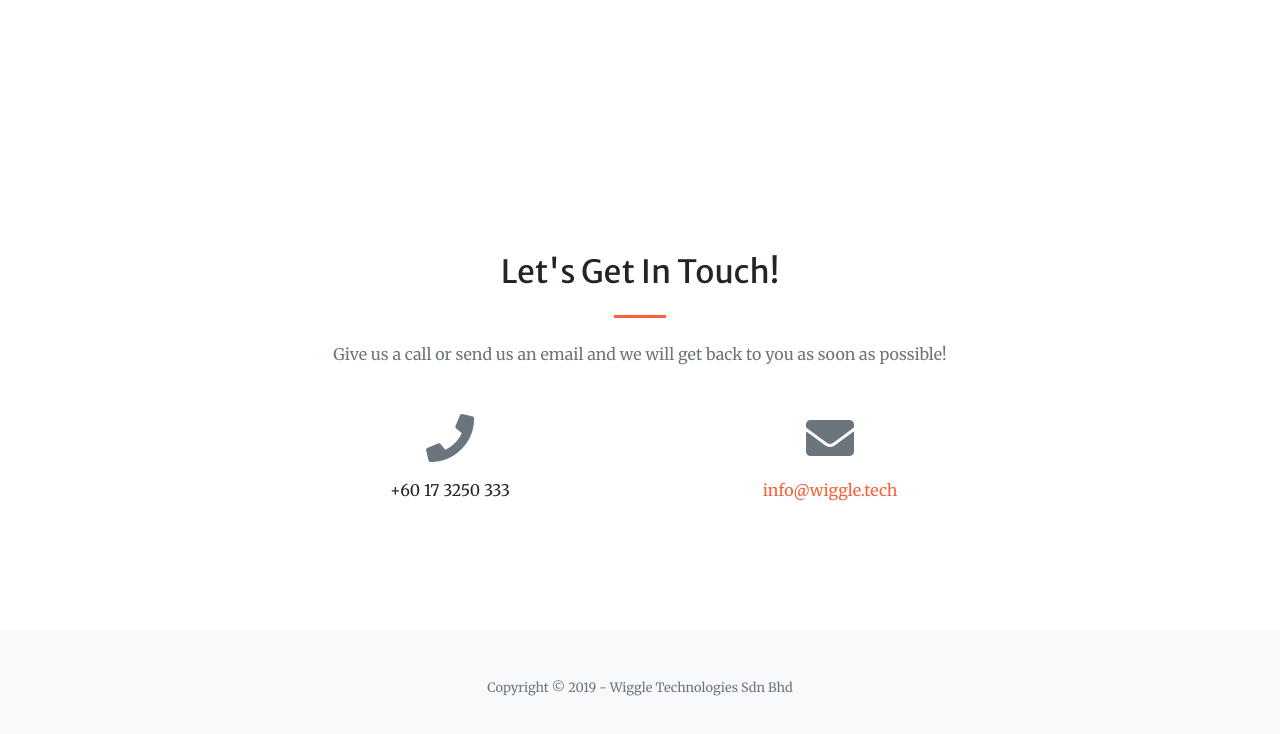
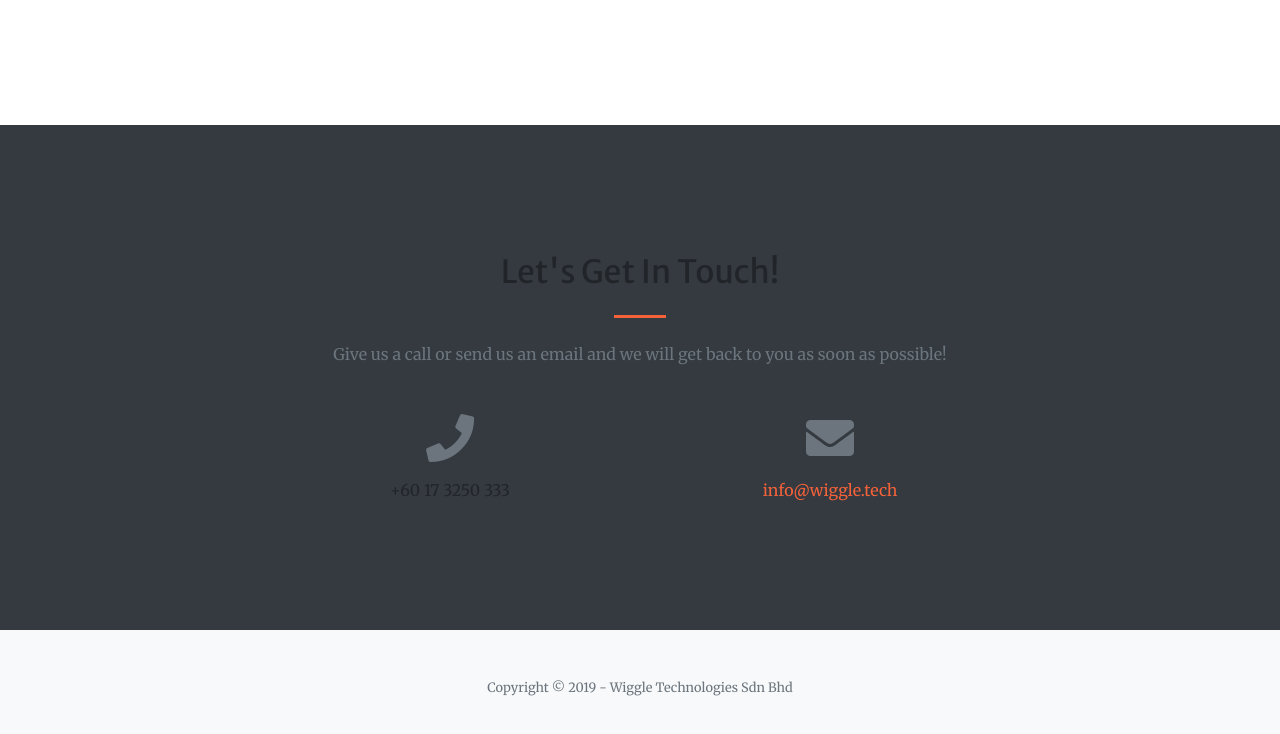
Before and after one commit to pakcusoft/pakcusoft.github.io, a website with bundled scripts: page index.html in a window 1280 px wide. Shown: the part 1695-2429 px from the top of the page. Built offline with nearby package versions, Linux system fonts and the light colour scheme.

Commit message:
Update index.html

```diff
--- a/index.html
+++ b/index.html
@@ -119,7 +119,7 @@
   </section>
 
   <!-- Contact Section -->
-  <section class="page-section" id="contact">
+  <section class="page-section bg-dark" id="contact">
     <div class="container">
       <div class="row justify-content-center">
         <div class="col-lg-8 text-center">
```
